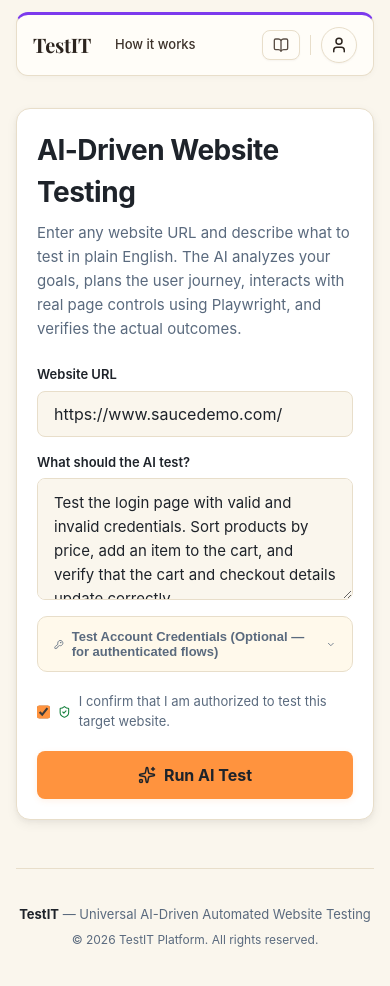
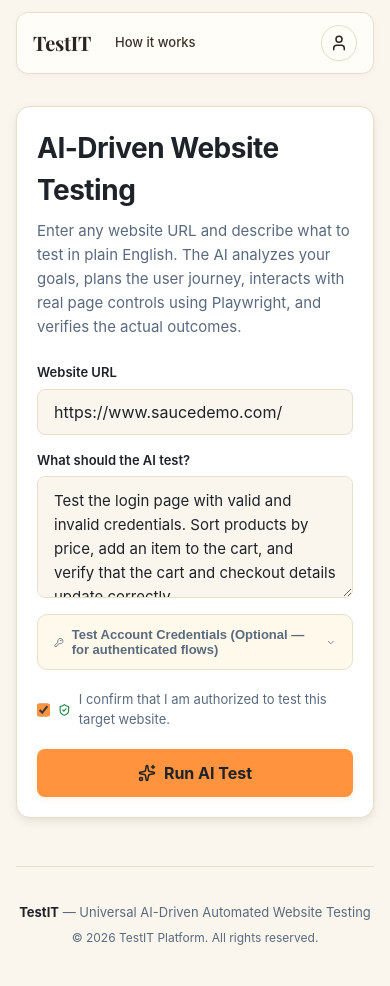
Before and after one commit to Pratiti-paul/TestIT, a React (Vite) app in the folder frontend/: page / in a window 390 px wide. Shown: the top 986 px of the page. Built offline with nearby package versions, Linux system fonts and the light colour scheme; a web font is replaced by a local one.

Commit message:
minor ui fixes

```diff
--- a/frontend/src/App.css
+++ b/frontend/src/App.css
@@ -24,7 +24,6 @@
   padding: 16px 24px;
   background: var(--cream-card);
   border: 1px solid var(--cream-border);
-  border-top: 3px solid #7C3AED;
   border-radius: 12px;
   margin-top: 20px;
   margin-bottom: 32px;
@@ -86,45 +85,10 @@
   background: rgba(255, 147, 62, 0.12);
 }
 
-/* Header Right: Documentation + Divider + Profile */
+/* Header Right: Profile */
 .header-right {
   display: flex;
   align-items: center;
-  gap: 14px;
-}
-
-.header-doc-btn {
-  display: inline-flex;
-  align-items: center;
-  gap: 8px;
-  padding: 7px 14px;
-  font-size: 13.5px;
-  font-weight: 500;
-  font-family: var(--sans);
-  color: #2C241E;
-  background: #FFFDF8;
-  border: 1px solid var(--cream-border);
-  border-radius: 8px;
-  cursor: pointer;
-  transition: all 0.15s ease;
-  box-shadow: 0 1px 2px rgba(44, 36, 30, 0.04);
-}
-
-.header-doc-btn:hover {
-  background: var(--cream-highlight);
-  border-color: var(--golden-yellow-border);
-  color: #1E232A;
-}
-
-.header-doc-btn .doc-icon {
-  color: #5A4E45;
-}
-
-.header-vertical-divider {
-  width: 1px;
-  height: 20px;
-  background: var(--cream-border);
-  margin: 0 2px;
 }
 
 .profile-container {
@@ -1271,18 +1235,6 @@
     font-size: 13px;
     padding: 4px 8px;
   }
-
-  .header-right {
-    gap: 8px;
-  }
-
-  .header-doc-btn {
-    padding: 6px 10px;
-  }
-
-  .header-doc-btn span {
-    display: none;
-  }
 }
 
 @media (max-width: 520px) {
--- a/frontend/src/components/Header.jsx
+++ b/frontend/src/components/Header.jsx
@@ -1,11 +1,10 @@
 import { useState, useRef, useEffect } from 'react';
 import { Link, NavLink, useNavigate } from 'react-router-dom';
-import { User, LogIn, UserPlus, X, BookOpen, HelpCircle } from 'lucide-react';
+import { User, LogIn, UserPlus, X, HelpCircle } from 'lucide-react';
 
 export function Header() {
   const [profileDropdownOpen, setProfileDropdownOpen] = useState(false);
   const [authDialogState, setAuthDialogState] = useState({ isOpen: false, mode: 'login' });
-  const [docDialogOpen, setDocDialogOpen] = useState(false);
   const profileMenuRef = useRef(null);
   const navigate = useNavigate();
 
@@ -23,9 +22,6 @@ export function Header() {
         if (authDialogState.isOpen) {
           setAuthDialogState({ isOpen: false, mode: 'login' });
         }
-        if (docDialogOpen) {
-          setDocDialogOpen(false);
-        }
       }
     }
 
@@ -35,7 +31,7 @@ export function Header() {
       document.removeEventListener('mousedown', handleClickOutside);
       document.removeEventListener('keydown', handleKeyDown);
     };
-  }, [authDialogState.isOpen, docDialogOpen]);
+  }, [authDialogState.isOpen]);
 
   const handleOpenAuth = (mode) => {
     setProfileDropdownOpen(false);
@@ -70,20 +66,8 @@ export function Header() {
           </nav>
         </div>
 
-        {/* Right Side: Documentation + Vertical Divider + Circular Profile */}
+        {/* Right Side: Circular Profile Button */}
         <div className="header-right">
-          <button
-            type="button"
-            className="header-doc-btn"
-            onClick={() => setDocDialogOpen(true)}
-            aria-label="Documentation"
-          >
-            <BookOpen size={16} className="doc-icon" aria-hidden="true" />
-            <span>Documentation</span>
-          </button>
-
-          <div className="header-vertical-divider" aria-hidden="true" />
-
           <div className="profile-container" ref={profileMenuRef}>
             <button
               type="button"
@@ -128,61 +112,6 @@ export function Header() {
           </div>
         </div>
       </header>
-
-      {/* Documentation Preview Dialog */}
-      {docDialogOpen && (
-        <div
-          className="auth-modal-overlay"
-          role="dialog"
-          aria-modal="true"
-          aria-labelledby="doc-dialog-title"
-        >
-          <div className="auth-dialog-container">
-            <button
-              type="button"
-              className="auth-dialog-close-btn"
-              onClick={() => setDocDialogOpen(false)}
-              aria-label="Close dialog"
-            >
-              <X size={18} />
-            </button>
-
-            <div className="auth-dialog-head">
-              <div className="auth-dialog-icon-circle doc-circle">
-                <BookOpen size={22} />
-              </div>
-              <h2 id="doc-dialog-title" className="auth-dialog-heading">
-                Documentation & Guides
-              </h2>
-            </div>
-
-            <div className="auth-dialog-content">
-              <div className="auth-preview-badge doc-badge">
-                <span>Developer Preview</span>
-              </div>
-              <p className="auth-dialog-text">
-                Comprehensive testing recipes, Playwright locator recovery guides, and AI provider integration manuals are currently being prepared for the upcoming public release.
-              </p>
-              <div className="auth-dialog-card-callout">
-                <HelpCircle size={18} className="callout-icon" aria-hidden="true" />
-                <p>
-                  <strong>Autonomous AI Testing:</strong> You can run autonomous tests on any public or staging web application right now on the main page without setup.
-                </p>
-              </div>
-            </div>
-
-            <div className="auth-dialog-actions">
-              <button
-                type="button"
-                className="auth-dialog-start-btn"
-                onClick={() => setDocDialogOpen(false)}
-              >
-                Got it
-              </button>
-            </div>
-          </div>
-        </div>
-      )}
 
       {/* Auth Preview Notice Modal (Honoring "Do not create fake authentication") */}
       {authDialogState.isOpen && (
```
